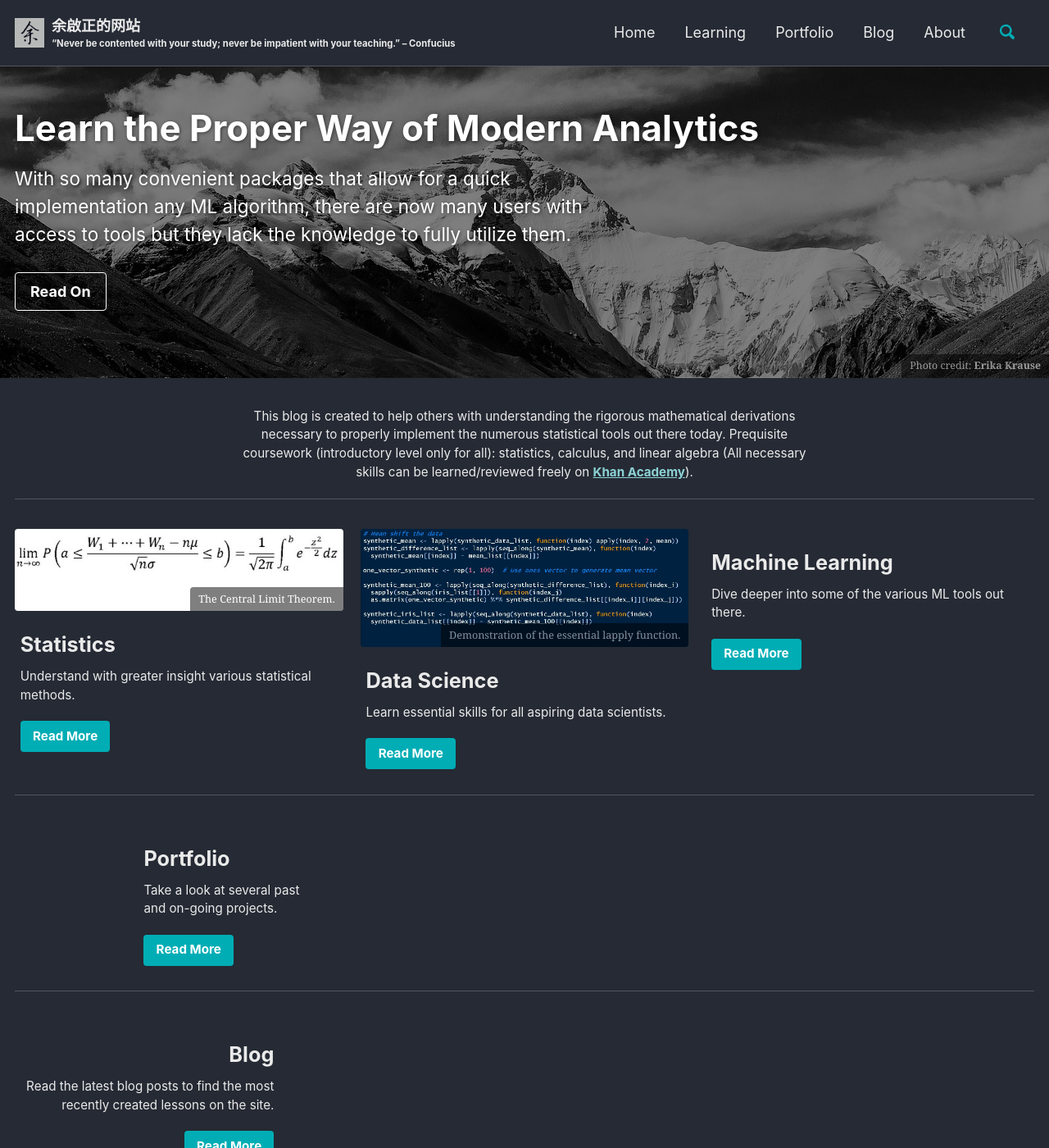
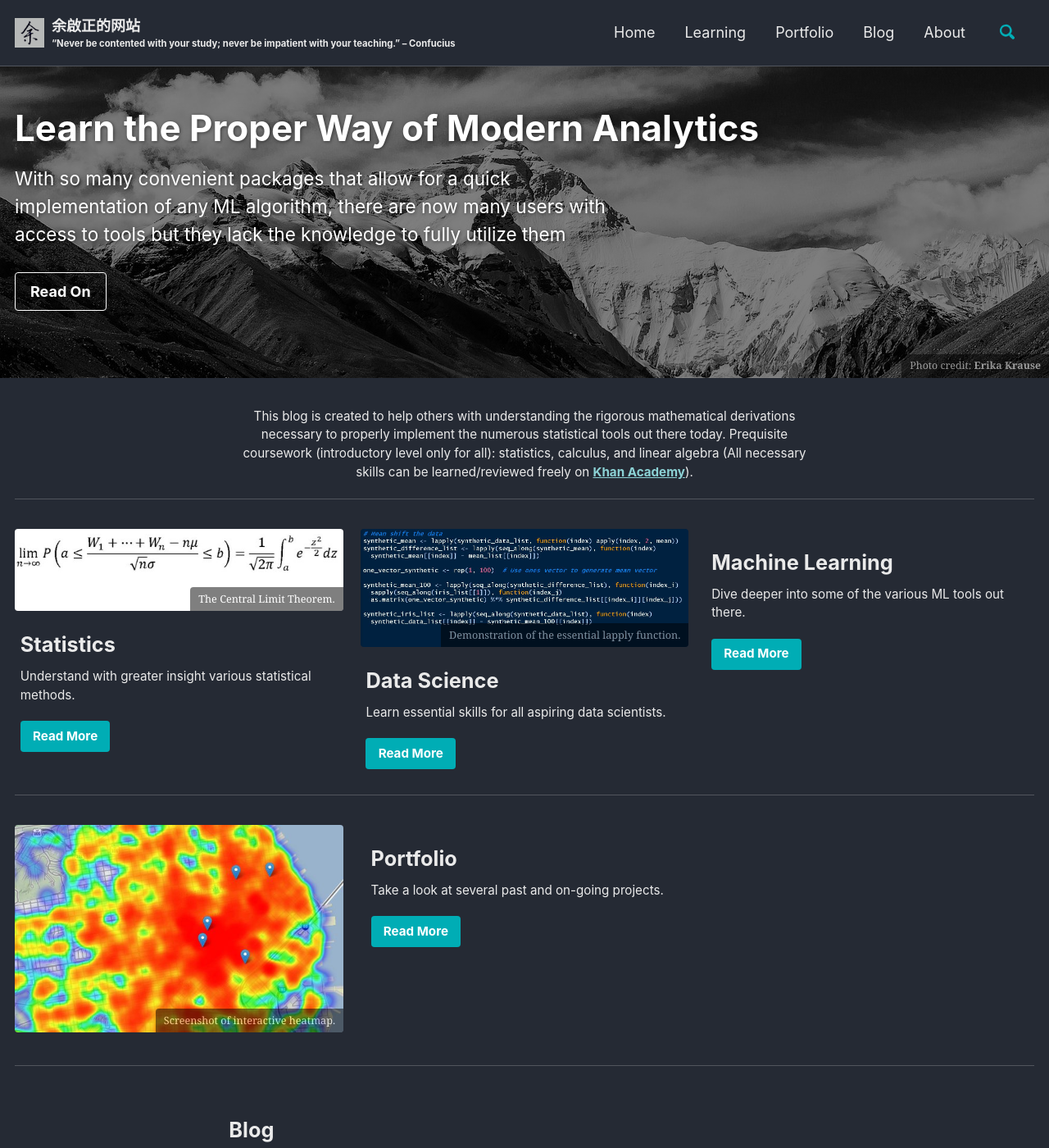
Before and after one commit to qzyu211/wang-zhan, a Jekyll site: the page built from _pages/splash_page.md, in a window 1280 px wide and 1400 px high. Shown: the whole window at 82% size. Built offline with Jekyll 4.4.1, drawn with Linux system fonts in a browser that asks for light colours; cached includes are drawn as plain includes; nearby versions of some CDN libraries; the list of posts is cut into pages by our own code.

Commit message:
splash update

```diff
--- a/_pages/splash_page.md
+++ b/_pages/splash_page.md
@@ -11,7 +11,7 @@
     - label: "Read On"
       url: "https://qzyu999.github.io/wang-zhan/learning/"
   caption: "Photo credit: [**Erika Krause**](https://pixabay.com/users/eknbg-10500861/)"
-excerpt: "With so many convenient packages that allow for a quick implementation any ML algorithm, there are now many users with access to tools but they lack the knowledge to fully utilize them."
+excerpt: "With so many convenient packages that allow for a quick implementation of any ML algorithm, there are now many users with access to tools but they lack the knowledge to fully utilize them"
 intro:
   - excerpt: 'This blog is created to help others with understanding the rigorous mathematical derivations necessary to properly implement the numerous statistical tools out there today. Prequisite coursework (introductory level only for all): statistics, calculus, and linear algebra (All necessary skills can be learned/reviewed freely on [**Khan Academy**](https://www.khanacademy.org/math)).'
 feature_row:
@@ -38,8 +38,9 @@
     btn_label: "Read More"
     btn_class: "btn--primary"
 feature_row2:
-  - image_path: #/assets/images/unsplash-gallery-image-2-th.jpg
-    alt: "placeholder image 2"
+  - image_path: "/images/portfolio_logo2.jpg"
+    image_caption: "Screenshot of interactive heatmap."
+    alt: "Data Science Project Heatmap"
     title: "Portfolio"
     excerpt: 'Take a look at several past and on-going projects.'
     url: "https://qzyu999.github.io/wang-zhan/portfolio/"
```
